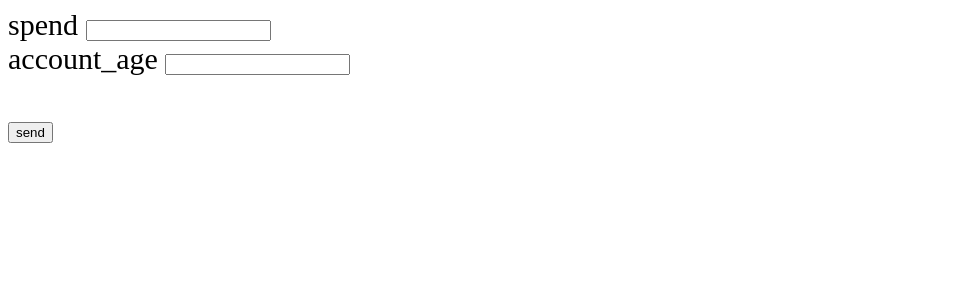
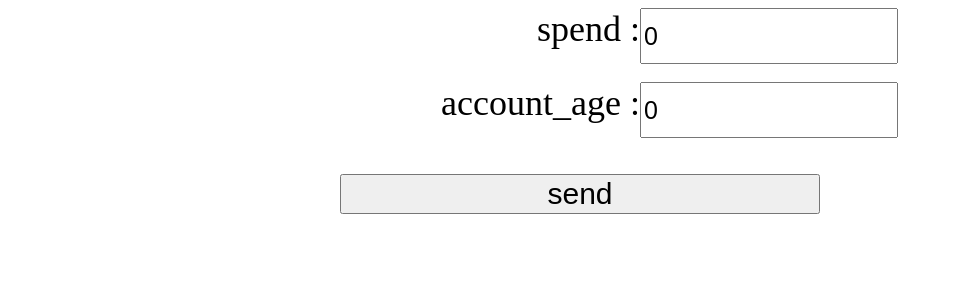
Before and after one commit to etkinpinar/machine-learning-advertising, a Flask app: page / in a window 1280 px wide. Shown: the top 300 px of the page, without its empty margins (0-953 px from the left). Run offline with Flask 2, Linux system fonts and the light colour scheme; parts of the project's set-up code (start-up, migrations or seed data) failed here and were passed over.

Commit message:
index.html modified

```diff
--- a/templates/index.html
+++ b/templates/index.html
@@ -3,46 +3,76 @@
 <head>
     <meta charset="UTF-8">
     <title>TEST</title>
+
+    <style>
+        select{
+            font-size: 25px;
+        }
+
+        .but{
+            text-align: center;
+            font-size: 30px;
+            width: 80%;
+            margin: auto;
+        }
+
+
+        .inputs{
+            font-size: 25px;
+            width: 250px;
+            height: 50px;
+
+        }
+
+        form{
+            width: 600px;
+            margin: auto;
+        }
+
+        form div{
+
+        }
+
+        form div div{
+            width: 300px;
+            height: 50px;
+            text-align: right;
+            font-size: 36px;
+            float: left;
+        }
+    </style>
 </head>
 <body>
 
-    <div id="form-div" style="font-size:30px; margin: auto;">
+
         <form action="/predict" method="post">
 
             {% for label in cont_label %}
-            {{label}}
-            <input name={{label}} type="number">
+            <div>
+                <div>{{label}} :</div>
+                <input name={{label}} class="inputs" type="number" value="0">
+            </div>
              <br>
             {% endfor %}
 
             {% for drop in drops %}
-            {{cat_lab[loop.index-1]}}
-            <select name={{cat_lab[loop.index-1]}}>
+            <div>
+                <div>{{cat_lab[loop.index-1]}} :</div>
+
+            <select name={{cat_lab[loop.index-1]}} class="inputs">
                {% for unique in drop %}
                 <option value= "{{unique}}" SELECTED>{{unique}}</option>"
                {% endfor %}
-            </select>
+            </select> </div>
             <br>
             {% endfor %}
-
             <br>
-
-            <input type="submit" value="send">
-
+            <input class="but" type="submit" value="send">
         </form>
 
         {% for pre in pred %}
         {{pred_label[loop.index-1]}} : {{pre}}<br>
         {% endfor %}
-    </div>
-
-
-
-
-
-
-
-
 
 </body>
 </html>
```
